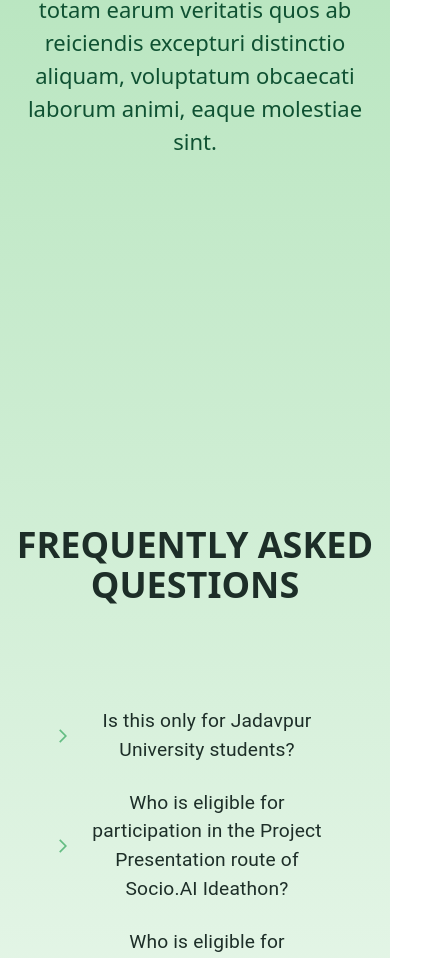
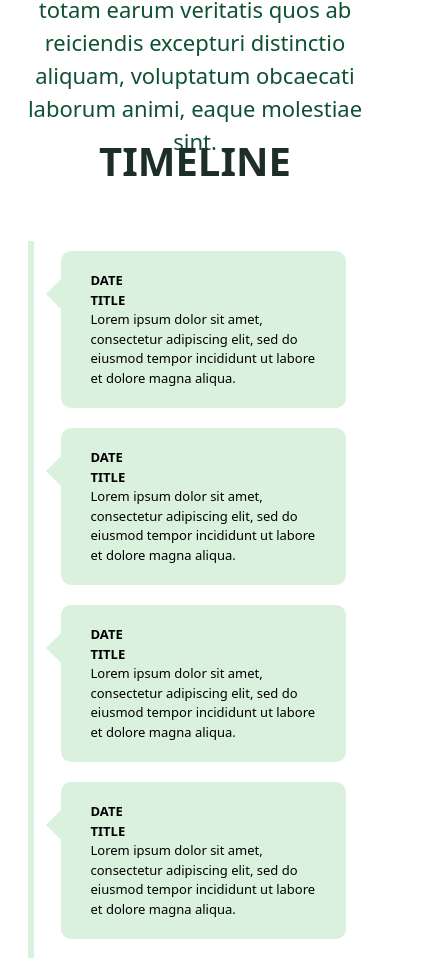
Before and after one commit to akash0708/SocioAI, a React (Vite) app: page / in a window 390 px wide. Shown: the part 1619-2577 px from the top of the page, 441 px wide, since content can reach past the window. Built offline with nearby package versions, Linux system fonts and the light colour scheme; no server answers.

Commit message:
added timeline

```diff
--- a/src/App.jsx
+++ b/src/App.jsx
@@ -6,6 +6,7 @@ import About from "./components/About";
 import Contact from "./components/Contact";
 import Hero from "./components/Hero";
 import Faq from "./components/Faq";
+import Timeline from "./components/Timeline";
 
 function App() {
   return <div className="App">
@@ -14,12 +15,11 @@ function App() {
      <Navbar/>
 
     <Hero></Hero>
-      <div className="bg-top-green-to-white min-h-screen flex flex-col">
+
       <About />
+      <Timeline />
       <Faq />
-      </div>
-      <Contact/>
-
+      <Contact />
       <Footer />
 
     </BrowserRouter>
--- a/src/components/About.jsx
+++ b/src/components/About.jsx
@@ -2,7 +2,7 @@ import React from 'react'
 
 const About = () => {
   return (
-    <div className='flex flex-col justify-center items-center h-[82vh] p-4'>
+    <div className='flex flex-col justify-center items-center h-[82vh] p-4 bg-top-green-to-white'>
   <div className='text-[76.63px] font-bold text-center text-[#1D2E28] pb-10'>ABOUT</div>
   <div className='text-center text-[22px] text-[#0F5132] w-full max-w-[1135px]'>
 
--- a/src/components/Contact.jsx
+++ b/src/components/Contact.jsx
@@ -48,7 +48,7 @@ const Contact = () => {
   return (
     <section
       id="contact"
-      className="min-h-screen w-full flex items-center text-[#0F5132] justify-center p-4 md:pt-2 font-poppins"
+      className="h-screen w-full flex items-center text-[#0F5132] justify-center p-4 md:pt-2 font-poppins"
     >
       <div className="container xl:max-w-6xl lg:max-w-5xl flex flex-col lg:flex-row justify-center lg:items-center w-full">
         <div className="flex flex-col justify-between mb-8 md:mb-0 w-full lg:w-[50%] lg:mb-[85px] xl:mr-9">
--- a/src/components/Faq.jsx
+++ b/src/components/Faq.jsx
@@ -63,8 +63,8 @@ const AccordionSummary = styled((props) => (
     content: '""',
     position: "absolute",
     bottom: 0,
-    left: "50%",
-    transform: "translateX(-50%)",
+    left: "50.5%",
+    transform: "translateX(-48.5%)",
     width: "300px",
     height: expanded ? "2px" : "0",
     backgroundColor: "#64BD83",
@@ -92,7 +92,7 @@ export default function Faq() {
     <ThemeProvider theme={darkTheme}>
       <div className="w-full sm:h-fit pt-16 sm:mt-12 sm:mb-10 my-52 flex flex-col justify-center items-center bg-opacity-0 bg-black">
         <div className="w-full sm:h-fit pt-16 sm:mt-12 sm:mb-10 my-52 flex flex-col justify-center items-center">
-          <h1 className="text-4xl md:text-5xl font-extrabold text-[#1D2E28] text-center mb-12 mb-[90px]">
+          <h1 className="text-[76.63px] md:text-5xl font-extrabold text-[#1D2E28] text-center mb-12 mb-[90px]">
             FREQUENTLY ASKED QUESTIONS
           </h1>
 
--- /dev/null
+++ b/src/components/Timeline.jsx
@@ -0,0 +1,84 @@
+import React from 'react';
+import 'aos/dist/aos.css';
+import './timeline.css'; // Make sure to adjust the path based on your project structure
+import AOS from 'aos';
+
+const Timeline = () => {
+  // Initialize AOS in useEffect
+  React.useEffect(() => {
+    AOS.init({ duration: 1000, once: true });
+  }, []);
+
+  return (
+
+    <div>
+      <h1 className="timeline-text" >TIMELINE</h1>
+
+
+    <div className="timeline"  >
+
+
+      <div className="container left-container" data-aos="fade-in">
+        <div className="text-box">
+          <h2>DATE</h2>
+          <span style={{fontWeight: 600}}>TITLE</span>
+          <p>Lorem ipsum dolor sit amet, consectetur adipiscing elit, sed do eiusmod tempor incididunt ut labore et dolore magna aliqua. </p>
+          <span className="left-container-arrow"></span>
+        </div>
+      </div>
+
+      <div className="container right-container" data-aos="fade-in">
+      <div className="text-box">
+          <h2>DATE</h2>
+          <span style={{fontWeight: 600}}>TITLE</span>
+          <p>Lorem ipsum dolor sit amet, consectetur adipiscing elit, sed do eiusmod tempor incididunt ut labore et dolore magna aliqua. </p>
+          <span className="right-container-arrow"></span>
+        </div>
+      </div>
+
+      <div className="container left-container" data-aos="fade-in">
+      <div className="text-box">
+          <h2>DATE</h2>
+          <span style={{fontWeight: 600}}>TITLE</span>
+          <p>Lorem ipsum dolor sit amet, consectetur adipiscing elit, sed do eiusmod tempor incididunt ut labore et dolore magna aliqua. </p>
+          <span className="left-container-arrow"></span>
+        </div>
+      </div>
+
+      <div className="container right-container" data-aos="fade-in">
+      <div className="text-box">
+          <h2>DATE</h2>
+          <span style={{fontWeight: 600}}>TITLE </span>
+          <p>Lorem ipsum dolor sit amet, consectetur adipiscing elit, sed do eiusmod tempor incididunt ut labore et dolore magna aliqua. </p>
+          <span className="right-container-arrow"></span>
+        </div>
+      </div>
+
+      <div className="container left-container" data-aos="fade-in">
+      <div className="text-box">
+          <h2>DATE</h2>
+          <span style={{fontWeight: 600}}>TITLE</span>
+          <p>Lorem ipsum dolor sit amet, consectetur adipiscing elit, sed do eiusmod tempor incididunt ut labore et dolore magna aliqua. </p>
+          <span className="left-container-arrow"></span>
+        </div>
+      </div>
+
+      <div className="container right-container" data-aos="fade-in">
+      <div className="text-box">
+          <h2>DATE</h2>
+          <span style={{fontWeight: 600}}>TITLE</span>
+          <p>Lorem ipsum dolor sit amet, consectetur adipiscing elit, sed do eiusmod tempor incididunt ut labore et dolore magna aliqua. </p>
+          <span className="right-container-arrow"></span>
+        </div>
+      </div>
+
+
+
+
+
+    </div>
+    </div>
+  );
+};
+
+export default Timeline;
--- /dev/null
+++ b/src/components/timeline.css
@@ -0,0 +1,194 @@
+*{
+    margin: 0;
+    padding: 0;
+    box-sizing: border-box;
+}
+
+.timeline-text{
+    display:flex;
+    justify-content: center;
+    align-items: center;
+    color:#1D2E28;
+    font-size:60px;
+    font-weight:bold;
+
+}
+
+.timeline {
+    position: relative;
+    max-width: 600px;
+    margin: 100px auto;
+    margin-bottom:170px;
+}
+
+.container {
+    padding: 10px 50px;
+    position: relative;
+    width: 50%;
+    opacity:0;
+
+    /* animation:movedown 1s linear forwards,opacity 3s linear;
+    */
+}
+
+@keyframes movedown {
+    0%{
+        opacity:1;
+        transform:translateY(-30px);
+
+    }
+
+    100%{
+        opacity:1;
+        transform:translateY(0px);
+    }
+}
+
+
+.container:nth-child(1){
+    animation-delay:0s;
+}
+.container:nth-child(2){
+    animation-delay:1s;
+}
+.container:nth-child(3){
+    animation-delay:2s;
+}
+.container:nth-child(4){
+    animation-delay:3s;
+}
+
+.left-container{
+
+    left:-50%;
+}
+
+.right-container{
+    left: 50%;
+
+}
+
+.timeline::after{
+    content:'';
+    position:absolute;
+    width: 6px;
+    height: 100%;
+    background: #DAF1DE;
+    top:0;
+    left:50%;
+    margin-left:-3px;
+    z-index:-1;
+    /* animation: opacity 10s ease-in-out; */
+
+}
+
+@keyframes moveline{
+    0%{
+        height: 0%;
+    }
+
+    100%{
+        height: 100%;
+    }
+}
+
+.text-box {
+    padding: 20px 30px;
+    background-color: #DAF1DE;
+    position: relative;
+    border-radius: 10px;
+    font-size: 16px;
+}
+
+.text-box h2 {
+    font-weight: bold;
+
+}
+
+.left-container-arrow {
+    position: absolute;
+    top: 28px;
+    z-index: 1;
+    height: 0;
+    width: 0;
+    border-top: 15px solid transparent;
+    border-bottom: 15px solid transparent;
+    border-left: 15px solid #DAF1DE;
+    right:-15px;
+}
+
+.right-container-arrow {
+    position: absolute;
+    top: 28px;
+    z-index: 1;
+    height: 0;
+    width: 0;
+    border-top: 15px solid transparent;
+    border-bottom: 15px solid transparent;
+    border-right: 15px solid #DAF1DE;
+    left:-15px;
+}
+
+@media screen and (max-width: 768px){
+    /* .timeline {
+        justify-content: center;
+        align-items: center;
+    }
+
+    .timeline-text {
+        margin-top: 50px;
+        font-size: 30px;
+    }
+
+    .text-box {
+        font-size: 14px;
+        margin-bottom: 10px;
+    }
+
+    .right-container-arrow {
+        border-right:15px solid #fff;
+        border-left:0;
+        left:-15px;
+    }
+
+    .left-container-arrow {
+        border-left:15px solid #fff;
+        border-right:0;
+        right:-15px;
+    } */
+
+    .timeline{
+        margin:50px auto;
+
+    }
+
+    .timeline::after{
+        left:31px;
+    }
+    .timeline-text{
+        margin-top:150px;
+        font-size:40px;
+    }
+    .container{
+        width: 100%;
+        padding-left:80px;
+        padding-right:25px;
+    }
+
+    .text-box{
+        font-size:13px;
+    }
+
+    .right-container{
+        left:-5%;
+    }
+    .left-container{
+        left:-5%;
+    }
+    .left-container-arrow,.right-container-arrow{
+        border-right:15px solid #DAF1DE;
+        border-left:0;
+        left:-15px;
+    }
+
+}
```
Also changed, not shown: public/blob1.svg (added), public/blob2.svg (added).
